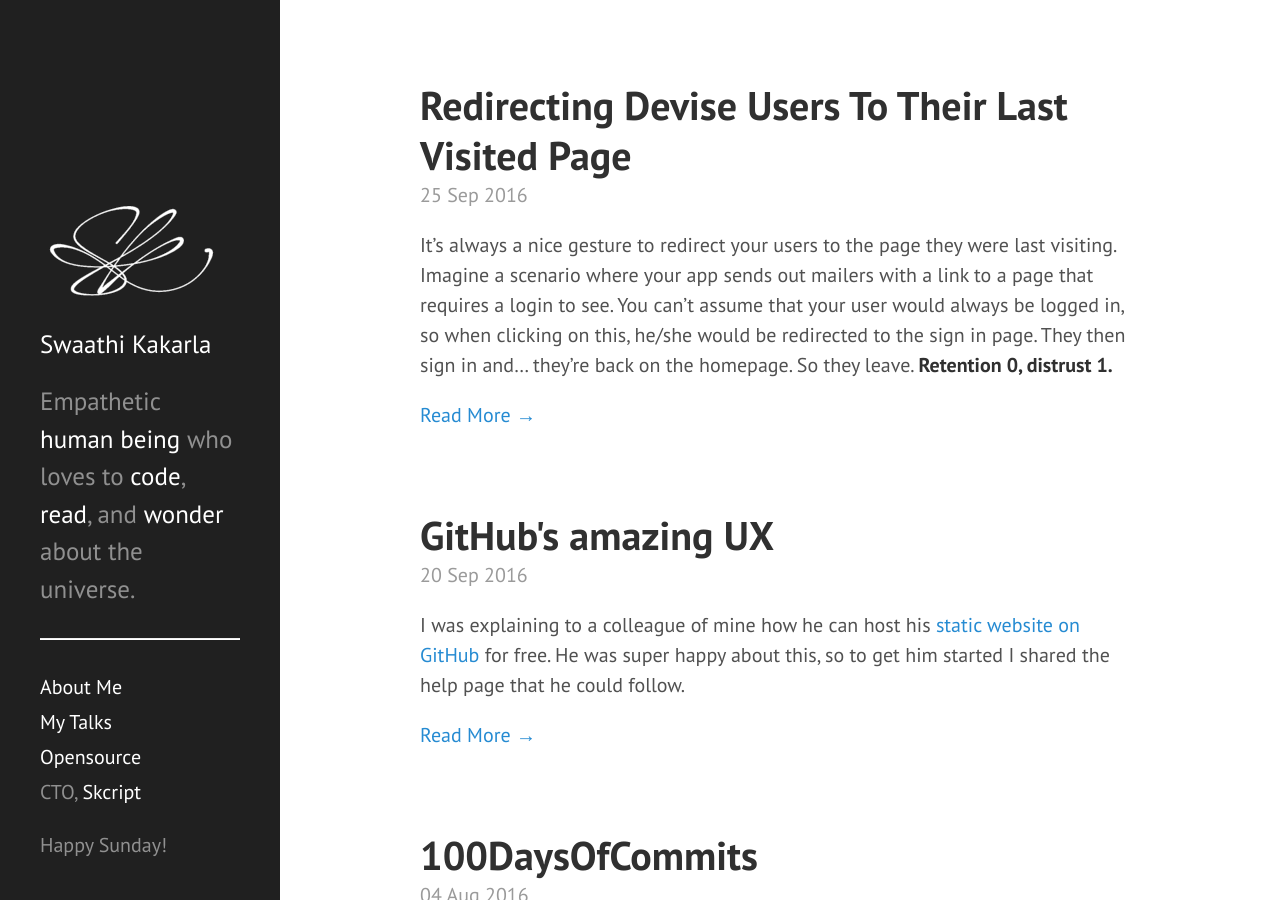
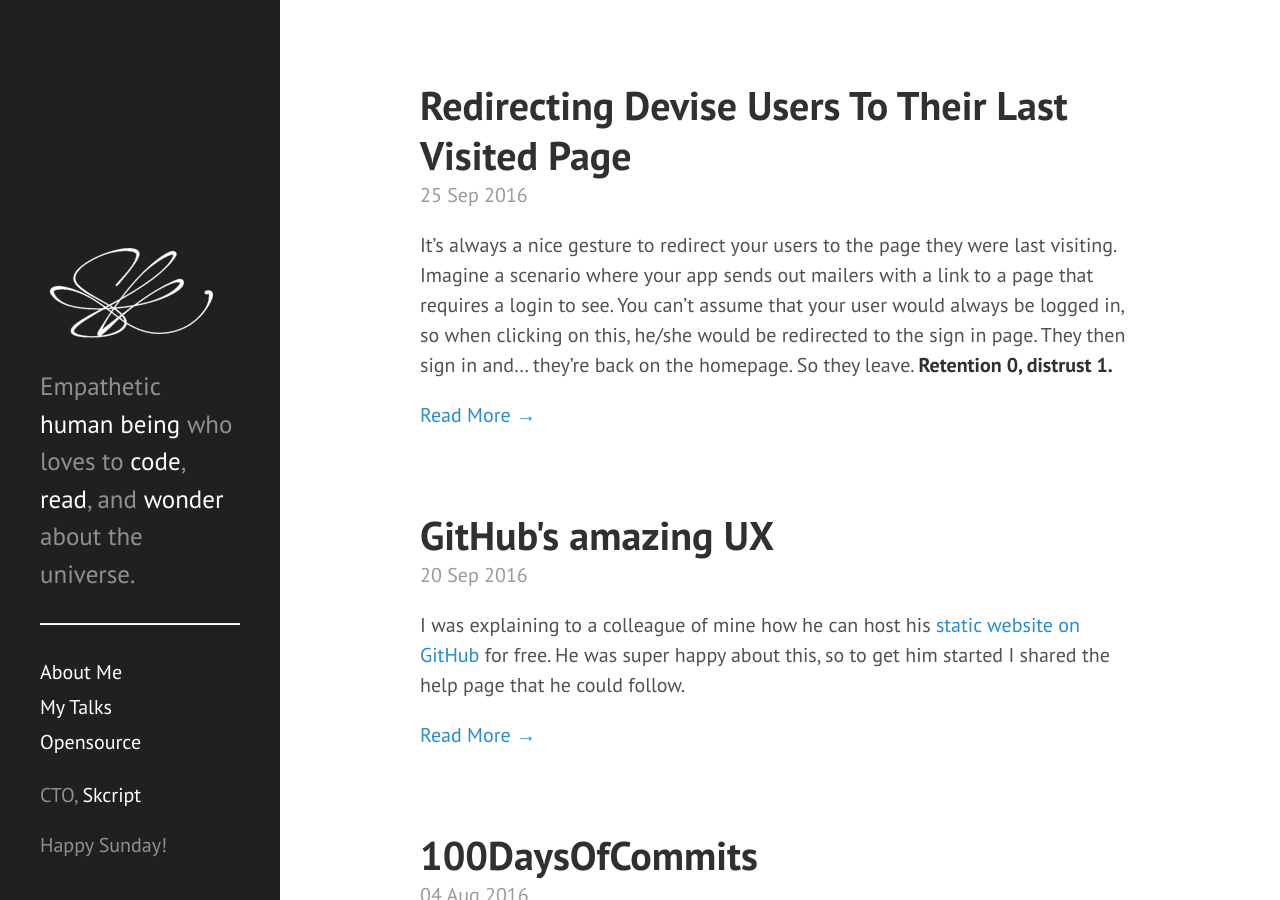
Before and after one commit to swaathi/swaathi.github.io, a Jekyll site: the page built from index.html, in a window 1280 px wide and 900 px high. Built offline with Jekyll 4.4.1, drawn with Linux system fonts in a browser that asks for light colours; the list of posts is cut into pages by our own code.

Commit message:
Minor update

```diff
--- a/_includes/sidebar.html
+++ b/_includes/sidebar.html
@@ -6,9 +6,9 @@
           <img src="https://swaathi.com/public/white.png" class="img-responsive" alt="Swaathi Kakarla - Logo" />
         </a>
       </center>
-      <p class="lead">
+      <!-- <p class="lead">
         <a href="/">Swaathi Kakarla</a>
-      </p>
+      </p> -->
       <p class="lead">
         Empathetic <a href="/about">human being</a> who loves to
         <a href="{{ site.github.repo }}" target="_blank">code</a>,
@@ -22,12 +22,12 @@
       <a class="sidebar-nav-item" href="/about/">About Me</a>
       <a class="sidebar-nav-item" href="/talks/">My Talks</a>
       <a class="sidebar-nav-item" href="/opensource/">Opensource</a>
-      <span class="sidebar-nav-item">
-        CTO,&nbsp;<a href="{{ site.skcript.main }}" target="_blank">Skcript</a>
-      </span>
     </nav>
     <p>
-      Happy {{ site.time | date: "%A"}}!
+      CTO,&nbsp;<a href="{{ site.skcript.main }}" target="_blank">Skcript</a>
+    </p>
+    <p>
+      Happy {{ site.time | date: "%A" }}!
     </p>
   </div>
 </div>
```
